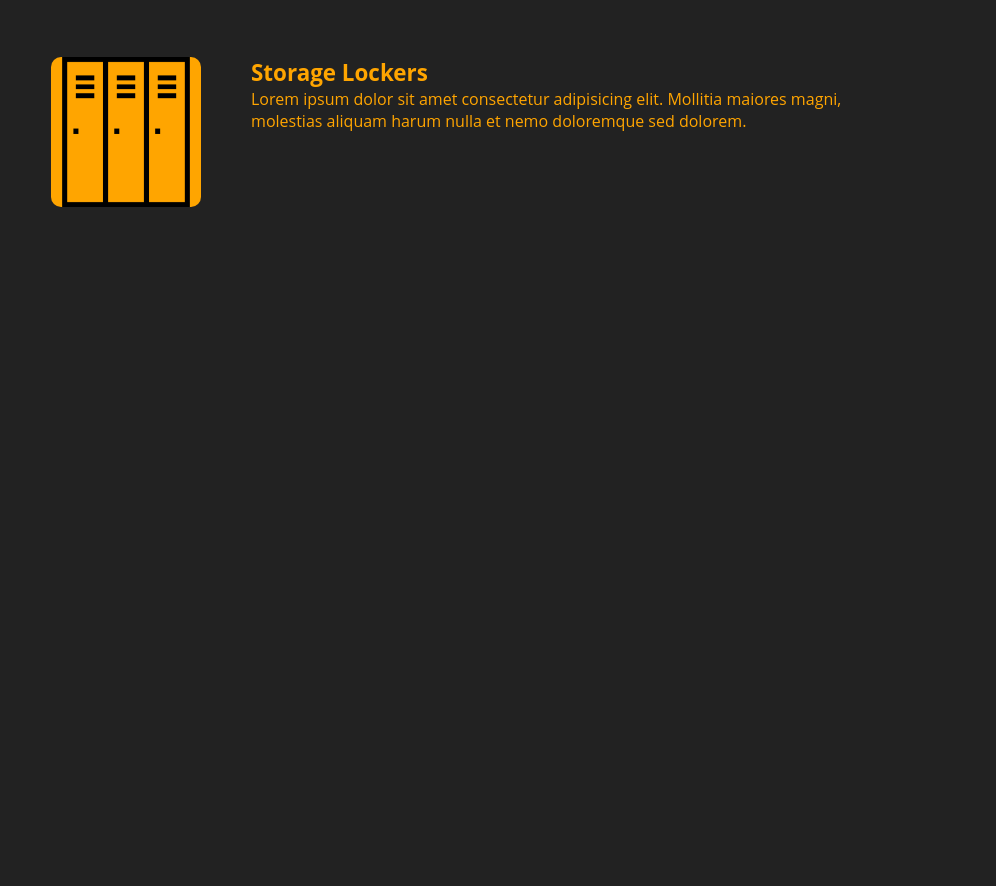
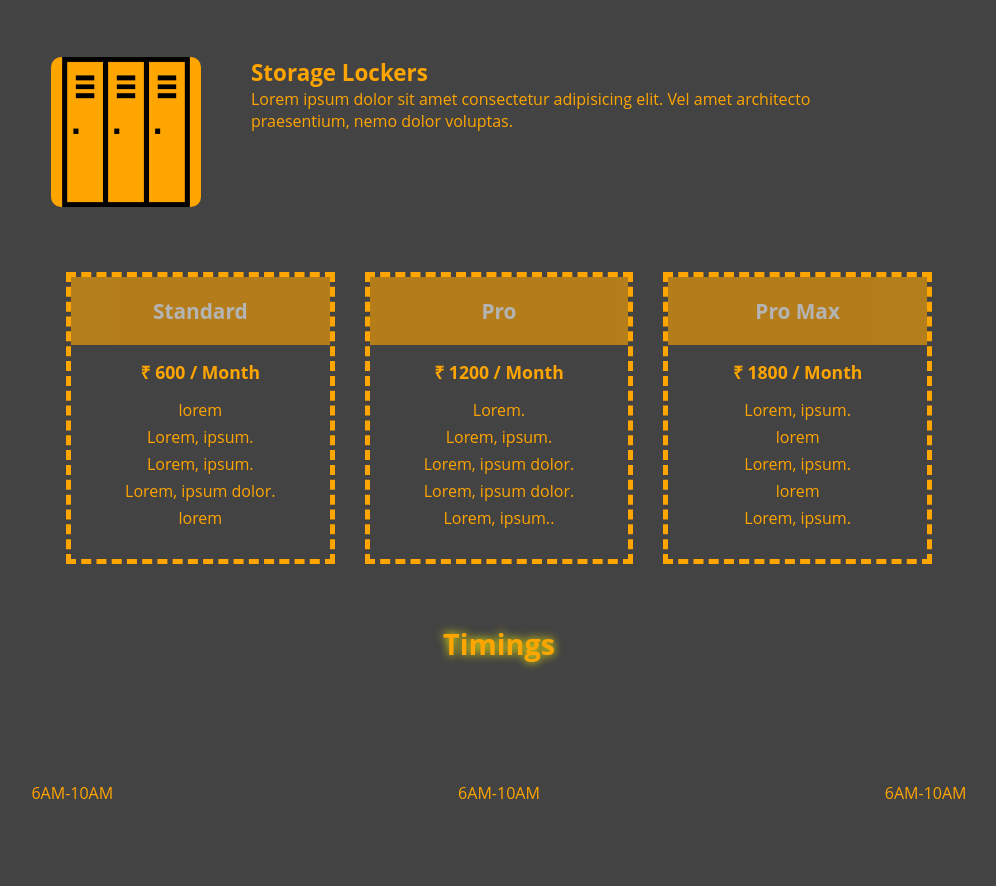
Before and after one commit to SsgssAddy/Landing-Page-GYM-, a plain HTML site: page index.html in a window 1280 px wide. Shown: the part 597-1483 px from the top of the page, without its empty margins (141-1137 px from the left). Before the commit the page ends 869 px from the top, so only its background shows below. Drawn offline with Linux system fonts and the light colour scheme.

Commit message:
Full basic layout done

```diff
--- a/index.html
+++ b/index.html
@@ -18,8 +18,8 @@
             <div id="lt">
                 <ul id="list">
                     <li><a href="#features">Features</a></li>
-                    <li><a href="@">Pricing</a></li>
-                    <li><a href="!">Timings</a></li>
+                    <li><a href="#p1">Pricing</a></li>
+                    <li><a href="#t">Timings</a></li>
                 </ul>
             </div>
         </div>
@@ -42,7 +42,7 @@
             <div class="det">
                 <h2>Equipment </h2>
                 <p>
-                 Lorem ipsum, dolor sit amet consectetur adipisicing elit. Eos aperiam minus cupiditate repellat natus aliquam facere fuga, praesentium repudiandae exercitationem at sequi quidem numquam dolor ab impedit? Cum, sint modi!
+                Lorem ipsum dolor sit amet consectetur adipisicing elit. Voluptatum natus ratione quas suscipit voluptas unde nam at quia molestiae laudantium!
                 </p>
             </div>
         </div>
@@ -64,10 +64,60 @@
             <div class="det">
                 <h2>Storage Lockers</h2>
                 <p>
-                Lorem ipsum dolor sit amet consectetur adipisicing elit. Mollitia maiores magni, molestias aliquam harum nulla et nemo doloremque sed dolorem.
+                Lorem ipsum dolor sit amet consectetur adipisicing elit. Vel amet architecto praesentium, nemo dolor voluptas.
                 </p>
             </div>
         </div>
+    </div>
+    <div class="packages">
+        <div id="p1">
+            <h3>Standard</h3>
+            <ul>
+                <li class="prc" >₹ 600 / Month</li>
+                <li>lorem</li>
+                <li>Lorem, ipsum.</li>
+                <li>Lorem, ipsum.</li>
+                <li>Lorem, ipsum dolor.</li>
+                <li>lorem</li>
+            </ul>
+        </div>
+        <div id="p2">
+            <h3>Pro</h3>
+            <ul>
+                <li class="prc">₹ 1200 / Month</li>
+                <li>Lorem.</li>
+                <li>Lorem, ipsum.</li>
+                <li>Lorem, ipsum dolor.</li>
+                <li>Lorem, ipsum dolor.</li>
+                <li>Lorem, ipsum..</li>
+            </ul>
+        </div>
+        <div id="p3">
+            <h3>Pro Max</h3>
+            <ul>
+                <li class="prc">₹ 1800 / Month</li>
+                <li>Lorem, ipsum.</li>
+                <li>lorem</li>
+                <li>Lorem, ipsum.</li>
+                <li>lorem</li>
+                <li>Lorem, ipsum.</li>
+            </ul>
+        </div>
+    </div>
+    <h4>Timings</h4>
+    <div class="tmg" id="t">
+        <div class="crc">
+            <p>6AM-10AM
+            </p>
+        </div>
+        <div class="crc">
+            <p>6AM-10AM</p>
+        </div>
+        <div class="crc">
+            <p>6AM-10AM</p>
+        </div>
+
+
 
     </div>
 
--- a/style.css
+++ b/style.css
@@ -5,9 +5,10 @@
     font-size: 1em;
 }
 body{
+    background: #434343 74%;
     font-family: 'Open Sans', sans-serif;
-    background-color: #222;
     color: orange;
+    max-width: 100vw;
 }
 .logo{
     background: transparent;
@@ -24,15 +25,6 @@ body{
     max-width: 10%;
     margin-left: 30px;
 }
-/*@media screen and (max-width : 1000px) {
-    #img{
-        max-width: 10%;
-    }
-    #header{
-        margin: auto;
-        padding: 0;
-    }
-}*/
 #header{
     margin-left: 15px;
     font-size: 1.5em;
@@ -41,6 +33,7 @@ body{
 }
 ul{
     list-style-type: none;
+    padding-bottom: 25px;
 }
 #list a{
     text-decoration: none;
@@ -63,8 +56,7 @@ a:hover{
     font-size: 1.1em;
 }
 #inp{
-    width: 50%;
-    margin: 20px auto;
+    margin: 20px 0;
     justify-self: center;
 }
 input{
@@ -153,3 +145,99 @@ h2:hover{
       transition: 0.5s;
       transform: scale(1.4);
   }
+  .packages{
+      max-width: 70%;
+      margin: 0 auto;
+      display: flex;
+      justify-content: space-around;
+  }
+  #p1, #p2, #p3{
+      border: 5px orange dashed;
+      width: 30%;
+      text-align: center;
+      transition: 0.3s;
+
+  }
+  .packages li{
+      margin: 5px 0;
+  }
+  h3{
+      padding: 20px 0;
+      font-size: 1.3em;
+      background-color: orange;
+      opacity: 0.6;
+      color: white;
+  }
+  #p1:hover, #p2:hover, #p3:hover{
+      transform: scale(1.2);
+      border: 5px solid;
+      opacity: 1;
+      background-color: black;
+  }
+  #p1:hover > h3, #p2:hover > h3, #p3:hover > h3{
+      opacity: 1;
+  }
+  h3:hover{
+     text-shadow:0 0 10px yellow;
+  }
+  .prc{
+      font-weight: bold;
+      font-size: 1.1em;
+      padding: 10px 0;
+  }
+  ul:hover > .prc, ul:hover > h3, ul:hover > h3{
+    text-shadow:0 0 10px yellow;
+}
+h4{
+    margin: 60px 0;
+    text-align: center;
+    font-size: 1.8em;
+    text-shadow: 0 0 10px yellow;
+}
+.tmg{
+    display: flex;
+    justify-content: space-around;
+    margin: 60px auto;
+    line-height: 80px;
+    text-align: center;
+}
+.crc{
+    height: 160px;
+    width: 160px;
+    border-radius: 100%;
+    padding: 30px;
+    transition: 0.3s ease;
+}
+.crc:hover{
+    border: 5px orange solid;
+    background-color: black;
+
+}
+  @media screen and (max-width : 600px) {
+    #img{
+        max-width: 20%;
+    }
+    #header{
+        margin: auto;
+        padding: 0;
+    }
+    .top{
+        margin: 20px 0;
+    }
+    .packages{
+        display: block;
+        margin: 0 auto;
+    }
+    #p1, #p2, #p3{
+        width: 100%;
+        margin: 30px 0;
+    }
+    .tmg{
+    display: block;
+    }
+    .crc{
+        width: 50%;
+        margin: auto;
+
+    }
+}
```
